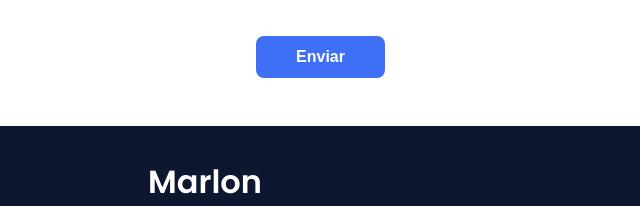
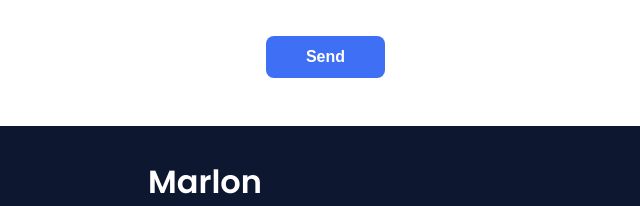
Before and after one commit to CodingWithEnjoy/Portfolio-HTML-CSS-JS, a plain HTML site: page index.html in a window 1280 px wide. Shown: the part 3350-3556 px from the top of the page, 435-1075 px from the left. Drawn offline with nearby package versions, Linux system fonts and the light colour scheme.

Commit message:
Update index.html

```diff
--- a/index.html
+++ b/index.html
@@ -202,7 +202,7 @@
             ></textarea>
             <input
               type="button"
-              value="Enviar"
+              value="Send"
               class="contact__button button"
             />
           </form>
```
